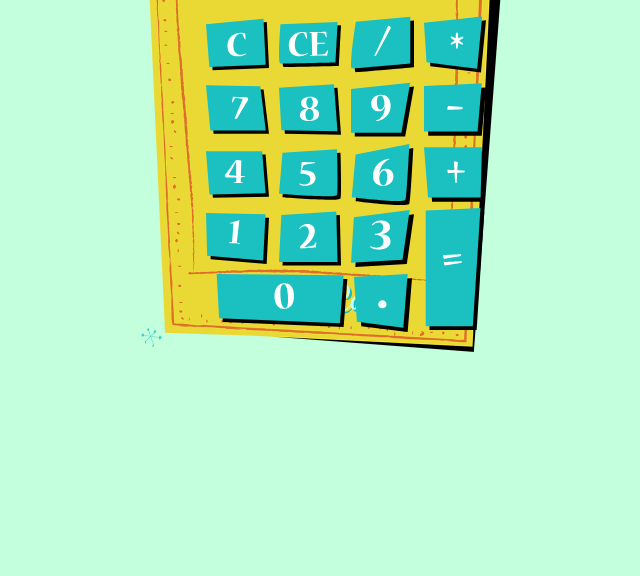
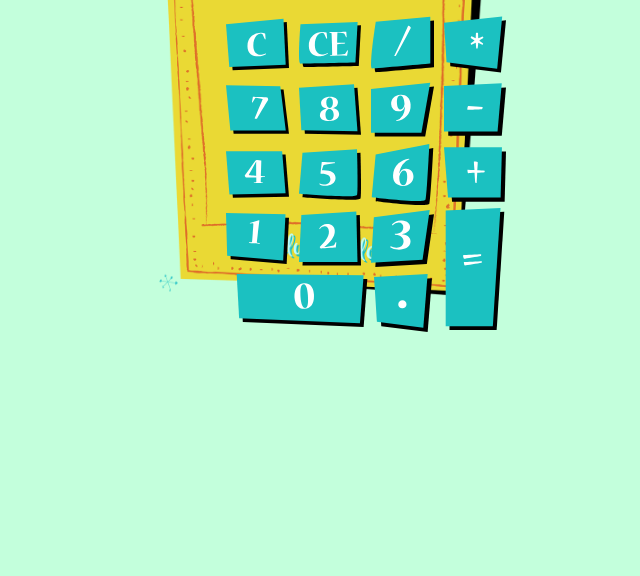
Before and after one commit to alexwilkerson/deluxecalc, a plain HTML site: page index.html in a window 1280 px wide. Shown: the part 224-800 px from the top of the page, without its empty margins (319-959 px from the left). Drawn offline with nearby package versions, Linux system fonts and the light colour scheme.

Commit message:
testing size

```diff
--- a/css/styles.css
+++ b/css/styles.css
@@ -4,11 +4,11 @@ body {
 
 .calculator {
   position: relative;
-  width: 400px;
-  height: 561px;
+  width: 360px;
+  height: 505px;
   margin: 15px auto 0 auto;
   background-image: url(../img/calc.png);
-  background-size: 400px 561px;
+  background-size: 360px 505px;
   background-repeat: no-repeat;
 }
 
```
